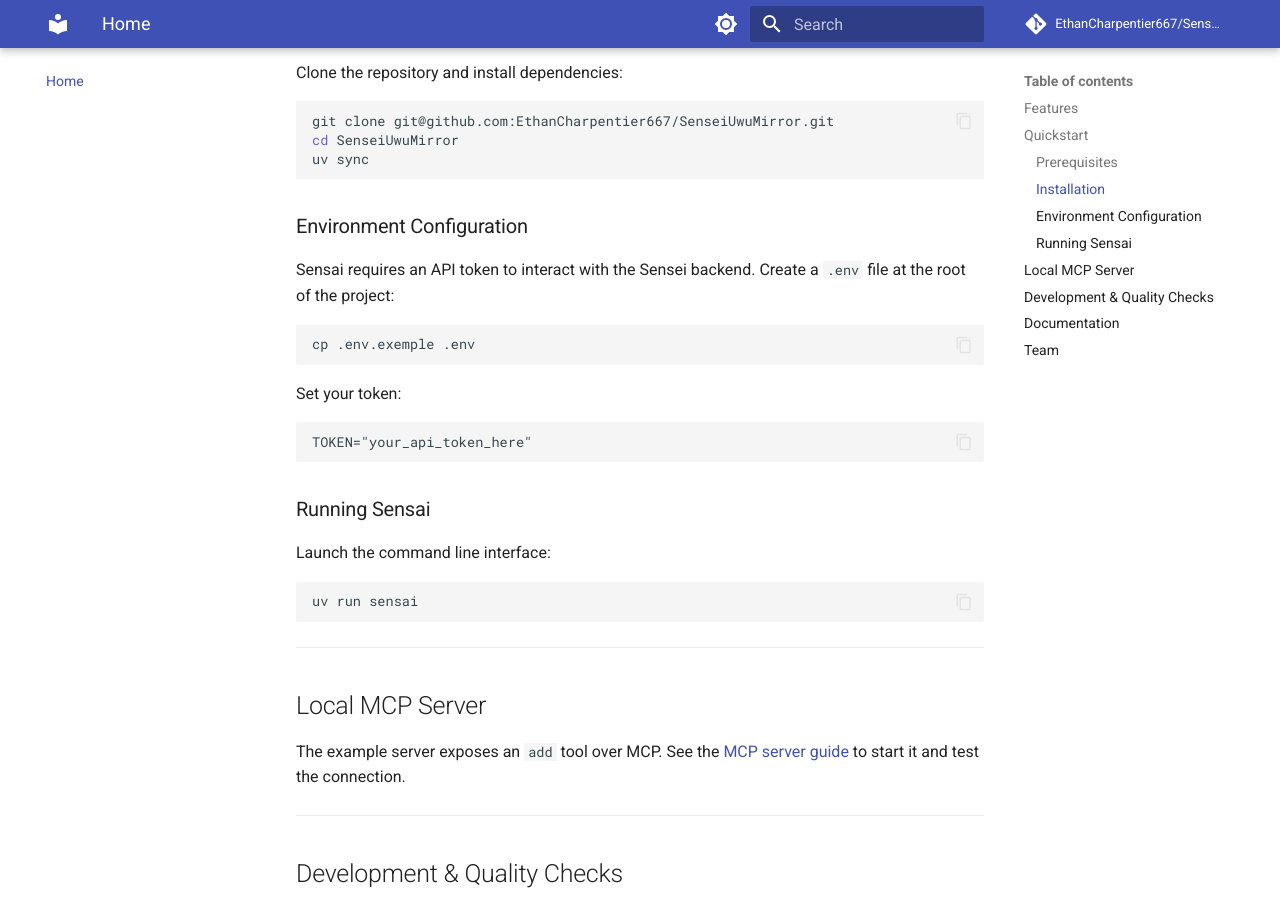
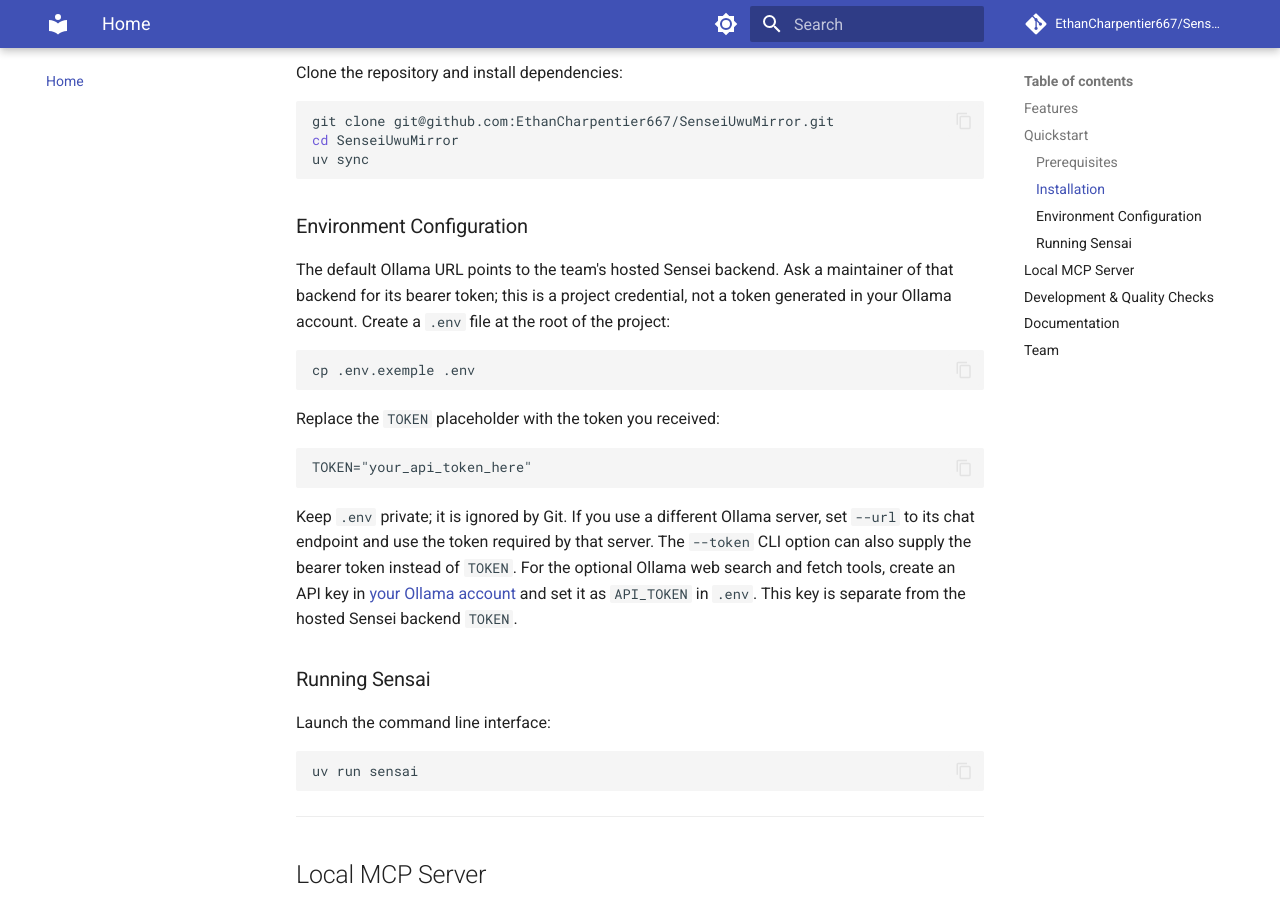
Before and after one commit to EthanCharpentier667/SenseiUwuMirror, an MkDocs documentation site: the page built from docs/index.md, in a window 1280 px wide and 900 px high, scrolled down 873 px. Built offline with MkDocs 1.6.1 and Material for MkDocs 9.7.7, drawn with Linux system fonts in a browser that asks for light colours; comment, search, counter and statistics services are not loaded.

Commit message:
docs: update environment configuration instructions and clarify token usage

````diff
--- a/docs/index.md
+++ b/docs/index.md
@@ -33,17 +33,28 @@ uv sync
 
 ### Environment Configuration
 
-Sensai requires an API token to interact with the Sensei backend. Create a `.env` file at the root of the project:
+The default Ollama URL points to the team's hosted Sensei backend. Ask a
+maintainer of that backend for its bearer token; this is a project credential,
+not a token generated in your Ollama account. Create a `.env` file at the root
+of the project:
 
 ```bash
 cp .env.exemple .env
 ```
 
-Set your token:
+Replace the `TOKEN` placeholder with the token you received:
 
 ```dotenv
 TOKEN="your_api_token_here"
 ```
+
+Keep `.env` private; it is ignored by Git. If you use a different Ollama server,
+set `--url` to its chat endpoint and use the token required by that server.
+The `--token` CLI option can also supply the bearer token instead of `TOKEN`.
+For the optional Ollama web search and fetch tools, create an API key in
+[your Ollama account](https://ollama.com/settings/keys) and set it as
+`API_TOKEN` in `.env`. This key is separate from the hosted Sensei backend
+`TOKEN`.
 
 ### Running Sensai
 
````
Also changed, not shown: docs/mcp-server.md (+11 -2 lines), 1 other file.
